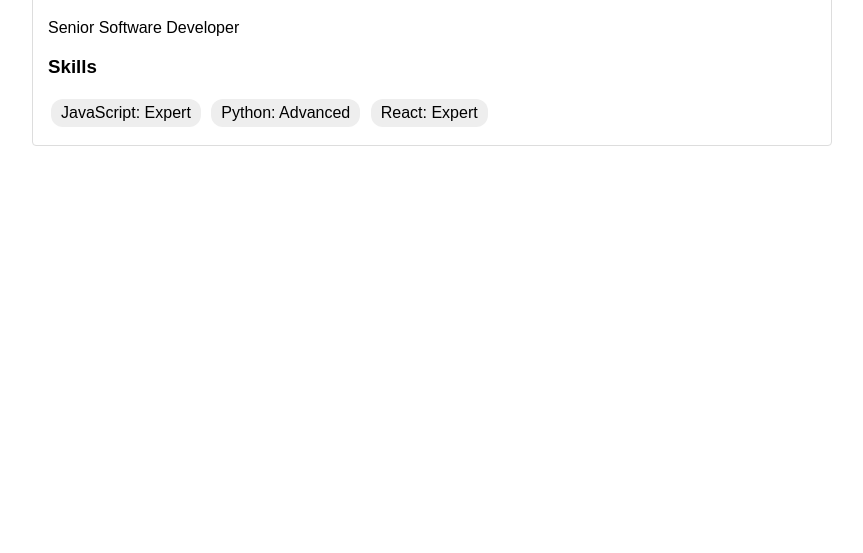
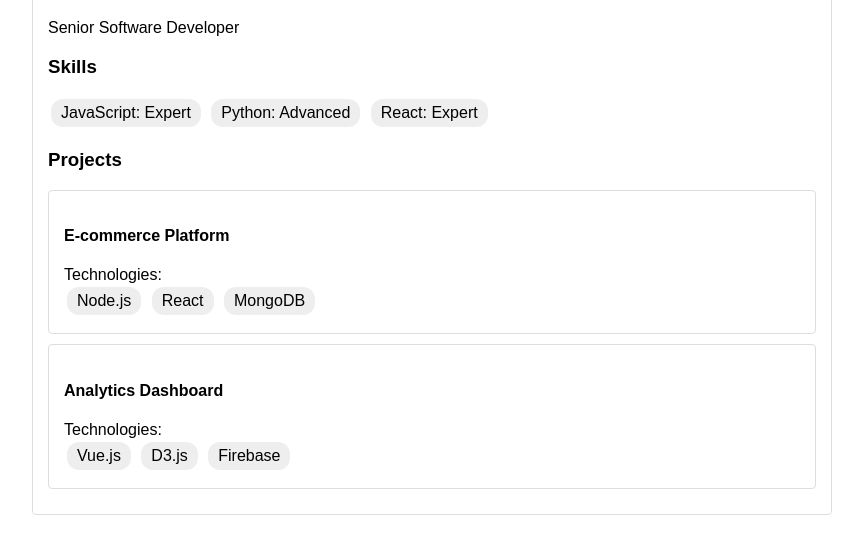
Before and after one commit to restimguay/qv, a plain HTML site: page index.html in a window 1280 px wide. Shown: the part 127-680 px from the top of the page, without its empty margins (208-1071 px from the left). Drawn offline with Linux system fonts and the light colour scheme.

Commit message:
Update index.html

```diff
--- a/index.html
+++ b/index.html
@@ -27,10 +27,87 @@
     <div id="app" class="container"></div>
 
     <script>
-        // Wait for DOM to be ready
-        document.addEventListener('DOMContentLoaded', function() {
+        class Directives {
+            constructor(data) {
+                this.data = data || {};
+            }
+
+            // Process text directive
+            processText(element) {
+                const path = element.getAttribute('--text');
+                if (!path) return;
+
+                const value = this.getValueFromPath(path);
+                element.textContent = value ?? '';
+            }
+
+            // Process for directive
+            processFor(element) {
+                const forExpr = element.getAttribute('--for');
+                if (!forExpr) return;
+
+                const parts = forExpr.split(/\s+in\s+/);
+                if (parts.length !== 2) return;
+
+                const [itemName, arrayPath] = parts;
+                const array = this.getValueFromPath(arrayPath);
+
+                if (!Array.isArray(array)) return;
+
+                // Clear current content
+                const template = element.innerHTML;
+                element.innerHTML = '';
+
+                // Process each item
+                array.forEach((item, index) => {
+                    const itemData = {
+                        ...this.data,
+                        [itemName]: item,
+                        $index: index
+                    };
+
+                    const newElement = document.createElement('div');
+                    newElement.innerHTML = template;
+
+                    // Process child directives
+                    new Directives(itemData).process(newElement);
+
+                    // Add processed content
+                    while (newElement.firstChild) {
+                        element.appendChild(newElement.firstChild);
+                    }
+                });
+            }
+
+            // Process all directives
+            process(root) {
+                if (!root) return;
+
+                // Process for directives first
+                const forElements = Array.from(root.querySelectorAll('[--for]:not([--for] [--for])'));
+                forElements.forEach(el => this.processFor(el));
+
+                // Then process text directives
+                const textElements = Array.from(root.querySelectorAll('[--text]:not([--for] [--text])'));
+                textElements.forEach(el => this.processText(el));
+            }
+
+            // Safe path resolution
+            getValueFromPath(path) {
+                if (!path) return '';
+
                 try {
-                // Data
+                    return path.split('.').reduce((obj, key) => {
+                        return (obj && typeof obj === 'object') ? obj[key] : undefined;
+                    }, this.data);
+                } catch (e) {
+                    console.warn('Path resolution warning:', path, e);
+                    return '';
+                }
+            }
+        }
+
+        // Initial data
         const data = {
             title: "Developer Profile",
             description: "Senior Software Developer",
@@ -38,53 +115,72 @@
                 { name: "JavaScript", level: "Expert" },
                 { name: "Python", level: "Intermediate" },
                 { name: "React", level: "Advanced" }
+            ],
+            projects: [
+                {
+                    name: "E-commerce Platform",
+                    technologies: ["Node.js", "React", "MongoDB"]
+                },
+                {
+                    name: "Analytics Dashboard",
+                    technologies: ["Vue.js", "D3.js", "Firebase"]
+                }
             ]
         };
 
-                // Simple render function
-                function render() {
-                    const app = document.getElementById('app');
-                    if (!app) return;
-
-                    let html = `
+        // Setup template
+        const template = `
             <div class="card">
-                            <h1>${data.title}</h1>
-                            <p>${data.description}</p>
+                <h1 --text="title"></h1>
+                <p --text="description"></p>
 
                 <h3>Skills</h3>
+                <div --for="skill in skills">
+                    <span class="tag">
+                        <span --text="skill.name"></span>:
+                        <span --text="skill.level"></span>
+                    </span>
+                </div>
+
+                <h3>Projects</h3>
+                <div --for="project in projects">
+                    <div class="card">
+                        <h4 --text="project.name"></h4>
                         <div>
-                                ${data.skills.map(skill => `
-                                    <span class="tag">
-                                        ${skill.name}: ${skill.level}
-                                    </span>
-                                `).join('')}
+                            Technologies:
+                            <div --for="tech in project.technologies">
+                                <span class="tag" --text="tech"></span>
+                            </div>
+                        </div>
+                    </div>
                 </div>
             </div>
         `;
 
-                    app.innerHTML = html;
+        // Function to render with directives
+        function render(data) {
+            const app = document.getElementById('app');
+            if (!app) return;
+
+            app.innerHTML = template;
+            const directives = new Directives(data);
+            directives.process(app);
         }
 
+        // Initialize and start updates
+        document.addEventListener('DOMContentLoaded', () => {
             // Initial render
-                render();
+            render(data);
 
-                // Update a skill level every 2 seconds
+            // Update skills periodically
             setInterval(() => {
-                    try {
                 const levels = ['Beginner', 'Intermediate', 'Advanced', 'Expert'];
                 const randomSkill = Math.floor(Math.random() * data.skills.length);
                 const randomLevel = Math.floor(Math.random() * levels.length);
 
                 data.skills[randomSkill].level = levels[randomLevel];
-                        render();
-                    } catch (error) {
-                        console.error('Update error:', error);
-                    }
+                render(data);
             }, 2000);
-
-            } catch (error) {
-                console.error('Initialization error:', error);
-            }
         });
     </script>
 </body>
```
Lines whose indentation alone changed are shown as unchanged.
